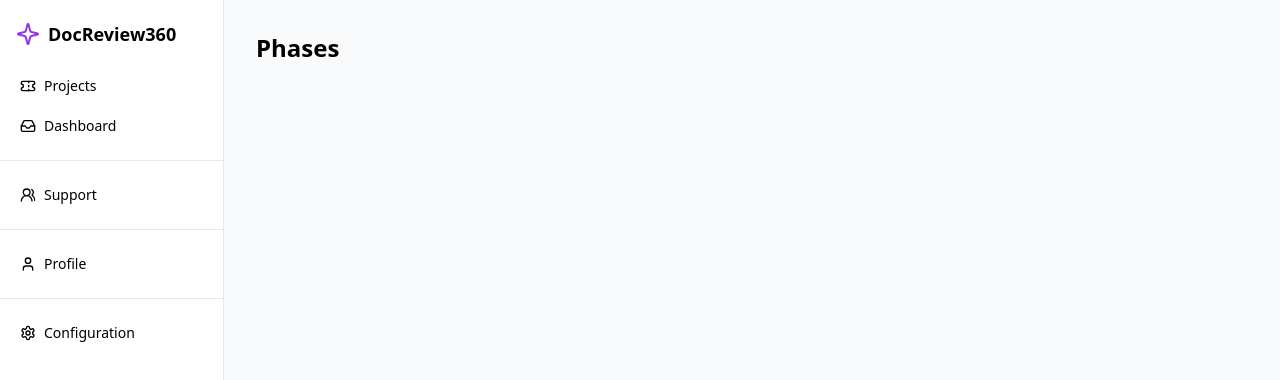
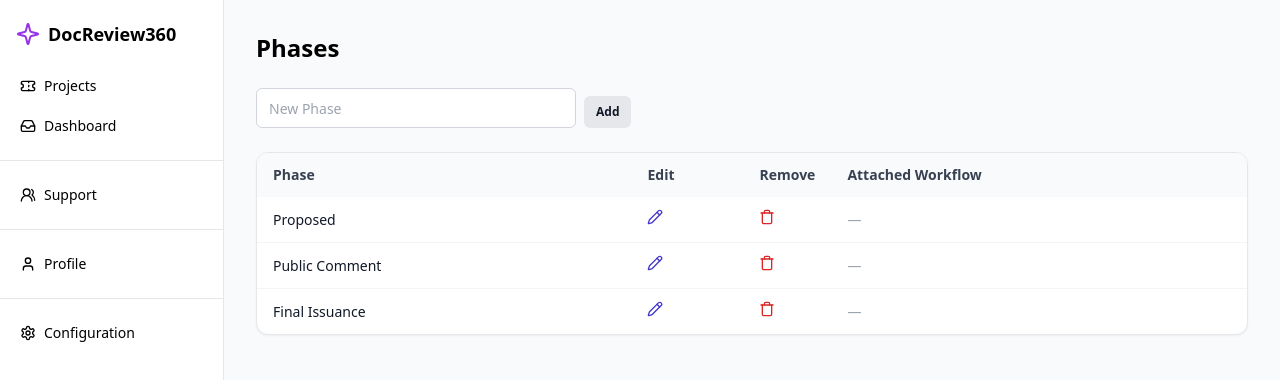
Before and after one commit to eputnam77/DocReview360, a Next.js app in the folder frontend/: page /configuration/phases in a window 1280 px wide. Shown: the top 380 px of the page. Built offline with nearby package versions, Linux system fonts and the light colour scheme; no server answers.

Commit message:
feat(frontend): implement phases configuration page

```diff
--- a/frontend/pages/configuration/phases.tsx
+++ b/frontend/pages/configuration/phases.tsx
@@ -1,9 +1,174 @@
-import React from "react";
+import React, { useEffect, useState } from "react";
+import {
+  Table,
+  TableBody,
+  TableCell,
+  TableHead,
+  TableHeader,
+  TableRow,
+} from "@/components/ui/table";
+import { Input } from "@/components/ui/input";
+import { Button } from "@/components/ui/button";
+import { Pencil, Trash } from "lucide-react";
+
+interface Phase {
+  id: string;
+  name: string;
+  workflow?: string[];
+}
+
+const DEMO_PHASES: Phase[] = [
+  { id: "phase-proposed", name: "Proposed" },
+  { id: "phase-comment", name: "Public Comment" },
+  { id: "phase-final", name: "Final Issuance" },
+];
 
 export default function PhasesPage() {
+  const [phases, setPhases] = useState<Phase[]>([]);
+  const [newName, setNewName] = useState("");
+  const [editingId, setEditingId] = useState<string | null>(null);
+  const [editName, setEditName] = useState("");
+
+  useEffect(() => {
+    fetch("/api/phases")
+      .then((r) => (r.ok ? r.json() : []))
+      .then((data: any[]) =>
+        setPhases(
+          data.length
+            ? data.map((d) => ({
+                id: d.name,
+                name: d.name,
+                workflow: d.workflow,
+              }))
+            : DEMO_PHASES,
+        )
+      )
+      .catch(() => setPhases(DEMO_PHASES));
+  }, []);
+
+  const addPhase = () => {
+    if (!newName.trim()) return;
+    setPhases([
+      ...phases,
+      { id: "ph-" + Date.now().toString(), name: newName.trim() },
+    ]);
+    setNewName("");
+  };
+
+  const removePhase = (id: string) =>
+    setPhases(phases.filter((p) => p.id !== id));
+
+  const startEdit = (p: Phase) => {
+    setEditingId(p.id);
+    setEditName(p.name);
+  };
+
+  const saveEdit = (id: string) => {
+    if (!editName.trim()) return;
+    setPhases(
+      phases.map((p) => (p.id === id ? { ...p, name: editName.trim() } : p)),
+    );
+    setEditingId(null);
+    setEditName("");
+  };
+
+  const cancelEdit = () => {
+    setEditingId(null);
+    setEditName("");
+  };
+
   return (
-    <div className="p-8">
+    <div className="p-8 space-y-6">
       <h1 className="text-2xl font-bold">Phases</h1>
+      <form
+        className="flex items-end gap-2"
+        onSubmit={(e) => {
+          e.preventDefault();
+          addPhase();
+        }}
+      >
+        <Input
+          placeholder="New Phase"
+          value={newName}
+          onChange={(e) => setNewName(e.target.value)}
+          className="max-w-xs"
+        />
+        <Button type="submit" size="sm">
+          Add
+        </Button>
+      </form>
+      <Table>
+        <TableHeader>
+          <TableRow>
+            <TableHead>Phase</TableHead>
+            <TableHead>Edit</TableHead>
+            <TableHead>Remove</TableHead>
+            <TableHead>Attached Workflow</TableHead>
+          </TableRow>
+        </TableHeader>
+        <TableBody>
+          {phases.map((p) => (
+            <TableRow key={p.id}>
+              <TableCell className="min-w-[150px]">
+                {editingId === p.id ? (
+                  <Input
+                    value={editName}
+                    onChange={(e) => setEditName(e.target.value)}
+                    className="h-8"
+                  />
+                ) : (
+                  p.name
+                )}
+              </TableCell>
+              <TableCell className="w-28">
+                {editingId === p.id ? (
+                  <div className="flex gap-2">
+                    <Button size="sm" onClick={() => saveEdit(p.id)}>
+                      Save
+                    </Button>
+                    <Button size="sm" variant="ghost" onClick={cancelEdit}>
+                      Cancel
+                    </Button>
+                  </div>
+                ) : (
+                  <Button
+                    variant="ghost"
+                    size="icon"
+                    onClick={() => startEdit(p)}
+                    title="Edit"
+                  >
+                    <Pencil className="w-4 h-4" />
+                  </Button>
+                )}
+              </TableCell>
+              <TableCell className="w-20">
+                <Button
+                  variant="ghost"
+                  size="icon"
+                  onClick={() => removePhase(p.id)}
+                  title="Remove"
+                >
+                  <Trash className="w-4 h-4 text-red-600" />
+                </Button>
+              </TableCell>
+              <TableCell>
+                {p.workflow && p.workflow.length ? (
+                  p.workflow.join(", ")
+                ) : (
+                  <span className="text-gray-400">—</span>
+                )}
+              </TableCell>
+            </TableRow>
+          ))}
+          {phases.length === 0 && (
+            <TableRow>
+              <TableCell colSpan={4} className="text-center text-gray-400 py-6">
+                No phases defined.
+              </TableCell>
+            </TableRow>
+          )}
+        </TableBody>
+      </Table>
     </div>
   );
 }
```
